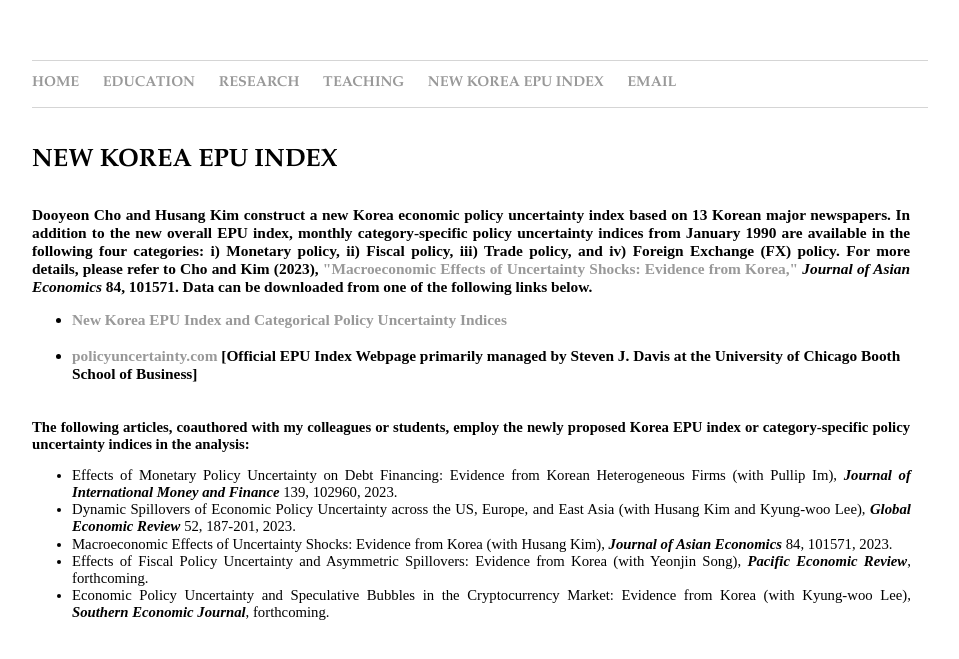
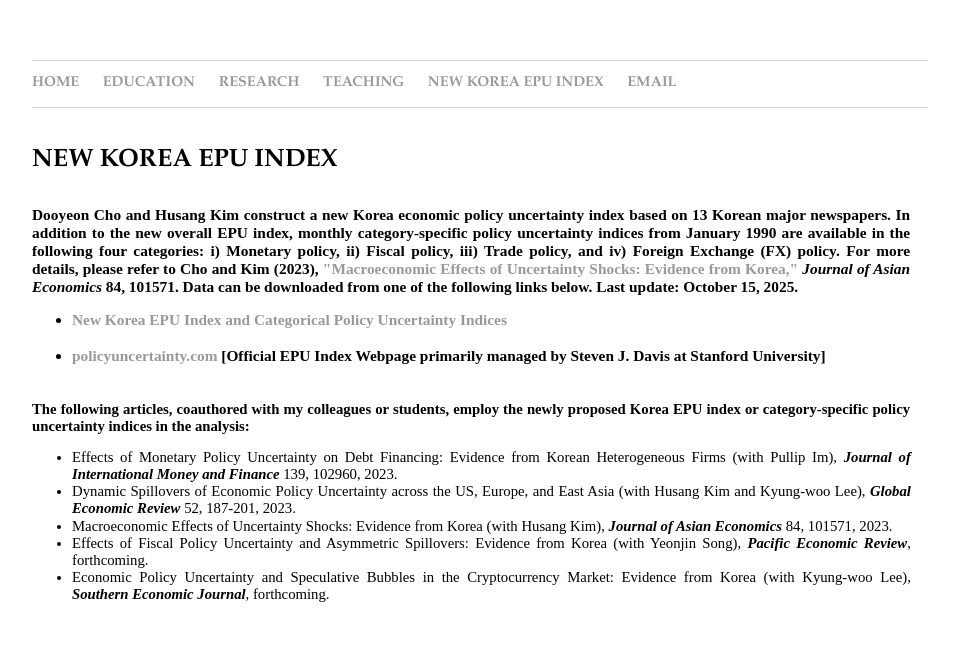
Before and after one commit to dooyeoncho/dooyeoncho.github.io, a Jekyll site: the page built from pages/new_korean_epu_index.html, in a window 1280 px wide. Shown: the top 659 px of the page, without its empty margins (160-1119 px from the left). Built offline with Jekyll 4.4.1, drawn with Linux system fonts in a browser that asks for light colours.

Commit message:
Update new_korean_epu_index.html

```diff
--- a/pages/new_korean_epu_index.html
+++ b/pages/new_korean_epu_index.html
@@ -22,10 +22,10 @@
 <div><b>
 			<div><span>Dooyeon Cho and Husang Kim construct a new Korea economic policy uncertainty index based on 13 Korean major newspapers. In addition to the new overall EPU index, monthly
         category-specific policy uncertainty indices from January 1990 are available in the following four categories: i) Monetary policy, ii) Fiscal policy,
-        iii) Trade policy, and iv) Foreign Exchange (FX) policy. For more details, please refer to Cho and Kim (2023), <a href="https://www.sciencedirect.com/science/article/pii/S1049007822001270">"Macroeconomic Effects of Uncertainty Shocks: Evidence from Korea," </a> <em property="italic"><b>Journal of Asian Economics</b></em> 84, 101571. Data can be downloaded from one of the following links below.</span> &nbsp;
+        iii) Trade policy, and iv) Foreign Exchange (FX) policy. For more details, please refer to Cho and Kim (2023), <a href="https://www.sciencedirect.com/science/article/pii/S1049007822001270">"Macroeconomic Effects of Uncertainty Shocks: Evidence from Korea," </a> <em property="italic"><b>Journal of Asian Economics</b></em> 84, 101571. Data can be downloaded from one of the following links below. Last update: October 15, 2025.</span> &nbsp;
 		<ul>
 			<li><a href="https://sites.google.com/view/korea-epu">New Korea EPU Index and Categorical Policy Uncertainty Indices </a></li> &nbsp;
-		        <li><a href="https://www.policyuncertainty.com/korea_chokim.html">policyuncertainty.com </a>[Official EPU Index Webpage primarily managed by Steven J. Davis at the University of Chicago Booth School of Business]</li>
+		        <li><a href="https://www.policyuncertainty.com/korea_chokim.html">policyuncertainty.com </a>[Official EPU Index Webpage primarily managed by Steven J. Davis at Stanford University]</li>
 		</ul>
 		</b>
 &nbsp;&nbsp;&nbsp;&nbsp;
```
